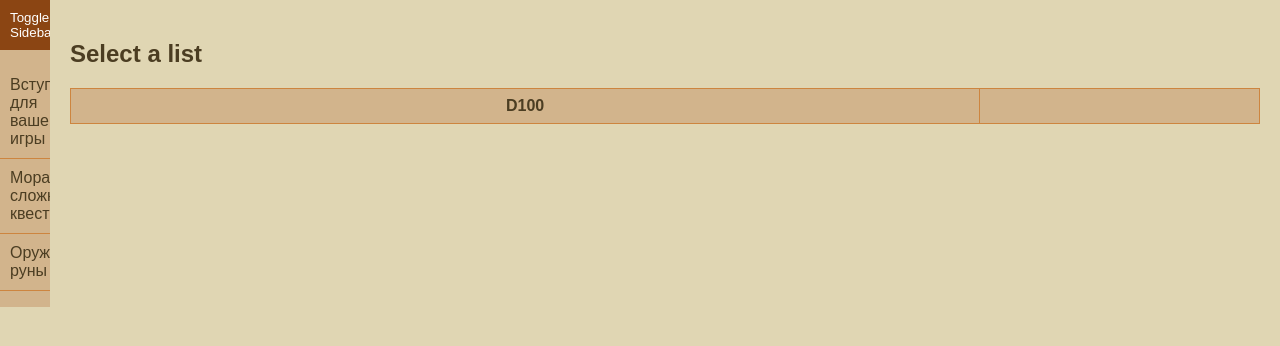
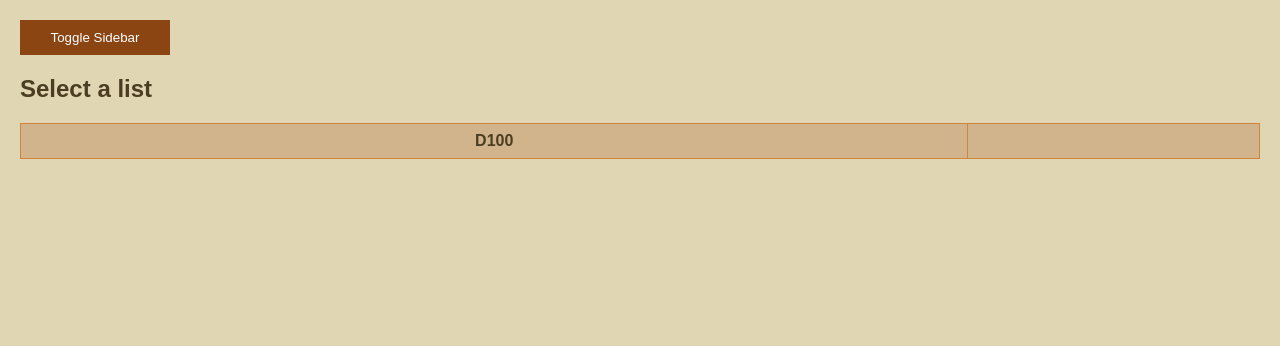
Before and after one commit to Lowton/dnd-d100-list, a plain HTML site: page index.html in a window 1280 px wide. Both pictures are taken after a click on the button "Toggle Sidebar". Drawn offline with Linux system fonts and the light colour scheme.

Commit message:
Move toggle sidebar button

```diff
--- a/index.html
+++ b/index.html
@@ -9,10 +9,10 @@
 <body>
     <div class="container">
         <div class="sidebar" id="sidebar">
-            <button class="toggle-button" id="toggleButton">Toggle Sidebar</button>
             <ul class="list-group" id="listGroup"></ul>
         </div>
         <div class="content" id="content">
+            <button class="toggle-button" id="toggleButton">Toggle Sidebar</button>
             <h2>Select a list</h2>
             <table id="listTable">
                 <thead>
--- a/styles.css
+++ b/styles.css
@@ -21,12 +21,12 @@ body {
 }
 
 .sidebar.collapsed {
-    width: 50px;
+    width: 0;
     padding: 0;
 }
 
 .toggle-button {
-    width: 100%;
+    width: 150px;
     padding: 10px;
     background-color: #8b4513; /* Коричневый фон кнопки */
     color: white;
```
